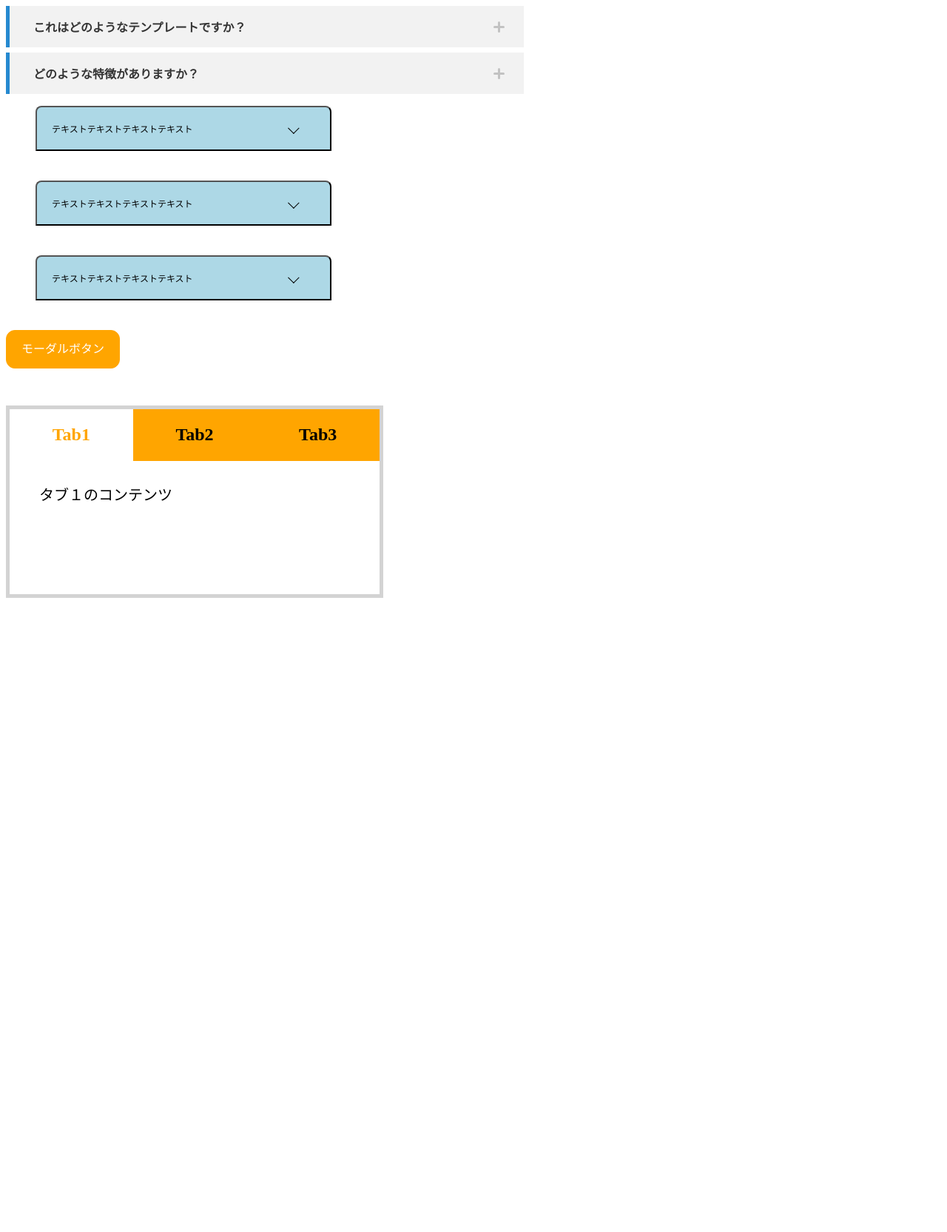
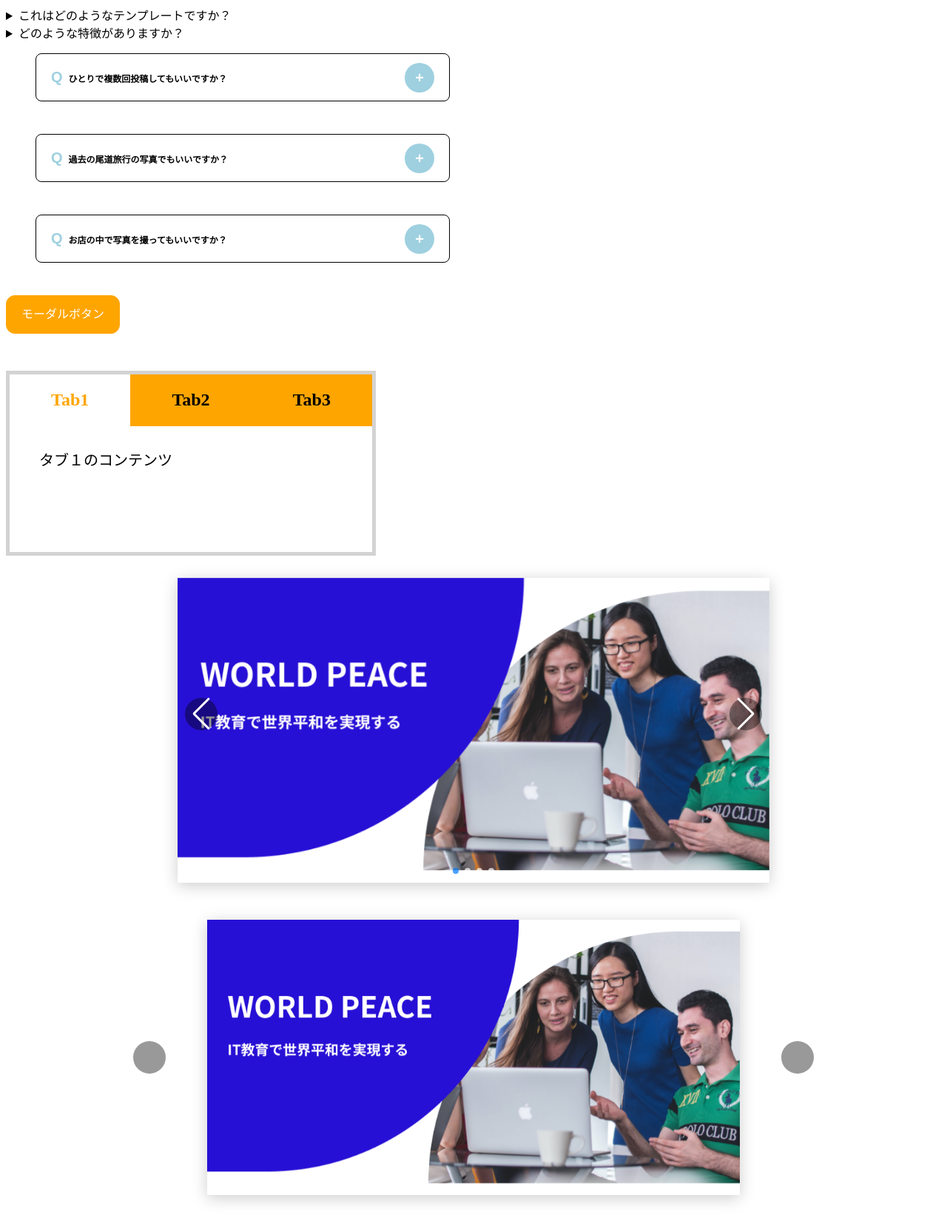
Before and after one commit to izumi0913-coder/practice, a plain HTML site: page practice/practice/index.html in a window 1280 px wide. Shown: the whole page at 74% size. Before the commit the page ends 816 px from the top, so only its background shows below. Drawn offline with nearby package versions, Linux system fonts and the light colour scheme.

Commit message:
練習用3

```diff
--- a/practice/practice/index.html
+++ b/practice/practice/index.html
@@ -4,6 +4,7 @@
       <meta charset="UTF-8">
       <meta name="viewport" content="width=device-width, initial-scale=1.0">
       <title>タブメニューサンプル</title>
+      <link rel="stylesheet" href="https://cdn.jsdelivr.net/npm/swiper@11/swiper-bundle.min.css"/>
       <link rel="stylesheet" href="style.css">
     </head>
     <body>
@@ -16,29 +17,30 @@
     <summary>どのような特徴がありますか？</summary>
     <p>目を引く可愛らしさとスタイリッシュさを兼ね備えています。</p>
 </details>
+
 <div class="qa">
     <ul class="qa_block">
       <li class="qa_item">
-        <button class="qa_head js-ac">テキストテキストテキストテキスト</button>
+        <button class="qa_head js-ac">ひとりで複数回投稿してもいいですか？</button>
           <div class="qa_body">
             <p>
-              テキストテキストテキストテキスト
+              期間中であれば何度でも投稿可能ですが、当選は１回限りとなります。
             </p>
         </div>
       </li>
       <li class="qa_item">
-        <button class="qa_head js-ac">テキストテキストテキストテキスト</button>
+        <button class="qa_head js-ac">過去の尾道旅行の写真でもいいですか？</button>
         <div class="qa_body">
           <p>
-            テキストテキストテキストテキスト
+            キャンペーン以前の期間に撮影した写真での参加も可能です。ただし、過去のInstagramに投稿済みのものに編集で「#見つけて尾道レトロ」を追加されてもシステム上反映することはできません。ご注意ください。
           </p>
         </div>
       </li>
       <li class="qa_item">
-        <button class="qa_head js-ac">テキストテキストテキストテキスト</button>
+        <button class="qa_head js-ac">お店の中で写真を撮ってもいいですか？</button>
         <div class="qa_body">
           <p>
-            テキストテキストテキストテキスト
+            店内で撮影した写真での参加も可能ですが、他人のプライバシーを侵害する写真によるご応募は無効です。店内撮影の際は、必ずお店の人へご確認ください。
           </p>
         </div>
       </li>
@@ -85,9 +87,40 @@
         <p>タブ３のコンテンツ</p>
       </div>
     </div>
-
   </div>
 
+  <!-- スライダー -->
+  <div class="swiper slider1">
+    <div class="swiper-wrapper">
+      <div class="swiper-slide"><img src="images/swiper1.png" alt="スライド1"></div>
+      <div class="swiper-slide"><img src="images/swiper2.png" alt="スライド2"></div>
+      <div class="swiper-slide"><img src="images/swiper3.png" alt="スライド3"></div>
+      <div class="swiper-slide"><img src="images/swiper4.png" alt="スライド4"></div>
+    </div>
+
+    <!-- ページネーションとナビボタン -->
+    <div class="swiper-pagination"></div>
+    <div class="swiper-button-prev"></div>
+    <div class="swiper-button-next"></div>
+  </div>
+
+<!-- スライダー2（ボタンを外に配置） -->
+<div class="slider2-wrapper">
+
+  <div class="swiper slider2">
+    <div class="swiper-wrapper">
+      <div class="swiper-slide"><img src="images/swiper1.png" alt="スライド1"></div>
+      <div class="swiper-slide"><img src="images/swiper2.png" alt="スライド2"></div>
+      <div class="swiper-slide"><img src="images/swiper3.png" alt="スライド3"></div>
+      <div class="swiper-slide"><img src="images/swiper4.png" alt="スライド4"></div>
+    </div>
+  </div>
+  <div class="swiper-pagination"></div>
+  <div class="swiper-button-prev-2"></div>
+  <div class="swiper-button-next-2"></div>
+
+</div>
+  <script src="https://cdn.jsdelivr.net/npm/swiper@11/swiper-bundle.min.js"></script>
   <script src="js/event.js"></script>
 </body>
 </html>
--- a/practice/practice/js/event.js
+++ b/practice/practice/js/event.js
@@ -44,3 +44,29 @@ tabs.forEach((tab,index) => {
     contents[index].classList.add('active');
   });
 });
+
+// スライダー1
+const swiper1 = new Swiper('.slider1', {
+  loop: true,
+  pagination: {
+    el: '.slider1 .swiper-pagination',
+    clickable: true,
+  },
+  navigation: {
+    nextEl: '.slider1 .swiper-button-next',
+    prevEl: '.slider1 .swiper-button-prev',
+  },
+});
+
+// スライダー2
+const swiper2 = new Swiper('.slider2', {
+  loop: true,
+  pagination: {
+    el: '.slider2 .swiper-pagination',
+    clickable: true,
+  },
+  navigation: {
+    nextEl: '.slider2 .swiper-button-next-2',
+    prevEl: '.slider2 .swiper-button-prev-2',
+  },
+});
--- a/practice/practice/style.css
+++ b/practice/practice/style.css
@@ -1,145 +1,99 @@
-/*アコーディオンの最大幅*/
-.accordion-005 {
-    max-width: 700px;
-}
-
-/*アコーディオンが閉じている状態の時の行と行の間の数値*/
-.accordion-005:not([open]) {
-    margin-bottom: 7px;
-}
-
-/*タイトル*/
-.accordion-005 summary {
-    display: flex;
-    justify-content: space-between;/*タイトル内の要素を左右に均等に配置*/
-    align-items: center;
-    position: relative;/*タイトル内の要素を相対位置で配置*/
-    padding: 1em 2em;/*タイトルの内側に上下1em、左右2emのパディングを追加します。*/
-    border-left: 5px solid #2589d0;
-    background-color: #f2f2f2;
-    color: #333333;
-    font-weight: 600;
-    cursor: pointer;/*タイトルにマウスカーソルを合わせたときにポインターを表示し、クリックできるようにする*/
-}
-
-/*マーカー（通常は三角形の矢印）を非表示にする*/
-.accordion-005 summary::webkit-details-marker {
-    display: none;
-}
-
-/*疑似要素でカスタムの矢印を作成*/
-.accordion-005 summary::before,
-.accordion-005 summary::after {
-    width: 3px;
-    height: 15px;
-    border-radius: 5px;/*疑似要素の角*/
-    background-color: #c2c2c2;/*議事要素の背景色*/
-    content: '';/*疑似要素を画面に表示するための「おまじない」*/
-}
-
-/*::before要素を右側に配置し、90度回転させて横向きの棒として表示*/
-.accordion-005 summary::before {
-    position: absolute;
-    right: 2em;
-    rotate: 90deg;
-}
-
-.accordion-005 summary::after {
-    transition: rotate.3s;
-}
-
-/*アコーディオンが開いているときに、::after要素を90度回転させて、矢印の向きを変える*/
-.accordion-005[open] summary::after {
-    rotate: 90deg;
-}
-
-.accordion-005 p {
-    transform: translateY(-10px);
-    opacity: 0;/*初期状態では内容を上に10ピクセル移動させ、透明にする*/
-    margin: 0;
-    padding: 1em 2em 2em 2em;
-    color: #333333;
-    transition: transform .5s, opacity .5s;/*0.5sかけてtransformとopacityを行う*/
-}
-
-.accordion-005[open] p {
-    transform: none;/*アコーディオンが開いたときに、<p>要素に適用されていたtransform: translateY(-10px);（要素を上方向に10ピクセル移動させる）を解除*/
-    opacity: 1;/*このコードがないと文字が表示されない。アコーディオンが開いたときに、<p>要素に適用されていたopacity: 0;（要素を完全に透明にする）を解除し、要素を表示*/
+*,
+*::before,
+*::after {
+  box-sizing: border-box;
 }
 
 .qa_block {
   display: flex;
   flex-direction: column;
-    max-width: 400px;
+  max-width: 600px;
   height: auto;
 }
 
 .qa_item {
-    display: inline-block;
+  display: block;
+}
+
+/* 2つ目以降にだけ上マージンを追加して隙間を空ける */
+.qa_item:not(:first-child) {
+  margin-top: 16px;
 }
 
 .qa_head {
   position: relative;
   text-align: left;
   padding: 20px 30px 20px 20px;
-    border-radius: 8px 8px 0 0;
-    background: lightblue;
+  border-radius: 8px;
+  background-color: #ffffff;
   color: black;
   cursor: pointer;
   width: 100%;
   font-size: 12px;
+  font-weight: 700;
+  border: 1px solid black;
+}
+
+.qa_head::before {
+  content: "Q";
+  font-size: 20px;
+  font-weight: 700;
+  color: #9ed0e0;
+  margin-right: 8px;
+}
+
+.qa_head::after {
+  content: "+";
+  position: absolute;
+  right: 20px;
+  top: 50%; /* 上端から50%（中央） */
+  transform: translateY(-50%); /* 完全に縦中央に揃える */
+  font-size: 20px;
+  width: 40px;
+  height: 40px;
+  line-height: 40px; /* 縦位置も中央に揃える */
+  background-color: #9ed0e0;
+  color: white;
+  border-radius: 50%;
+  text-align: center; /* プラス記号を横中央に揃える */
+  transition: transform 0.3s;
+}
+
+.qa_head.is-open::after {
+  content: "−";
+}
+
+.qa_head.is-open {
+  border-bottom: none;
 }
 
 .qa_body {
   position: relative;
+  background: #f5f5f5;
+  color: black;
+  border: 1px solid black;
+  border-top: none; /* ヘッダーとの境界線を消す */
   border-radius: 0 0 8px 8px;
-    background: #ffffff;
-    color: black;
-    border: 1px solid lightblue;
-    padding: 20px;
-    height: auto;
+  padding: 0 20px;
+  line-height: 0; /* テキスト高さ0＝非表示 */
+  opacity: 0;  /* 完全に透明＝非表示 */
+  transition: line-height 0.4s, padding 0.4s, opacity 0.4s;
+  overflow: hidden; /*はみ出した部分は非表示にする*/
   font-size: 12px;
 }
 
-.qa_head:after {
-    content:"";
-    border-top: 1px solid black;
-    border-left: 1px solid black;
-    display: inline-block;
-    width: 10px;
-    height: 10px;
-    transform: rotate(-135deg) translateY(9px);
-    position: absolute;
-    right: 50px;
-    top: 50%;
-    transition: transform .4s;
-}
-
-.qa_body {
-    position: relative;
-    border-radius: 0 0 8px 8px;
-    background: #ffffff;
-    color: black;
-    border: transparent;
-    padding: 0 20px; /*上下のpaddingを非表示の状態にする*/
-    line-height: 0; /*非表示、0*/
-    opacity: 0; /*非表示、0*/
-    transition: line-height 0.4s, padding 0.4s, opacity 0.4s;
+.qa_body::before {
+  content: "A";
+  font-size: 20px;
+  font-weight: 700;
+  color: #9ed0e0;
+  margin-right: 8px;
 }
 
 .qa_body.is-open {
   padding: 20px;
   line-height: 1.5;
   opacity: 1;
-    border: 1px solid lightblue;
-}
-
-.qa_head.is-open::after {
-    transform: rotate(45deg) translateY(-10px);
-}
-
-.qa_item:not(:first-child) {
-    margin-top: 16px;
 }
 
 /*モーダルウィンドウ*/
@@ -305,3 +259,129 @@
  .content.active {
   display: block;
  }
+
+ /*スワイパー スライダー全体の枠（コンテナ）のこと */
+ .swiper {
+  width: 90%;
+  max-width: 800px;
+  height: auto;
+  margin: auto;
+  position: relative;
+  overflow: hidden;
+  box-shadow: 0 4px 20px rgba(0, 0, 0, 0.2);
+  margin-top: 30px;
+  margin-bottom: 50px;
+}
+
+.swiper-slide img {
+  width: 100%;
+  height: auto;
+  object-fit: contain; /* 切れないように調整（必要に応じて変更） */
+}
+
+/* ナビゲーションボタン（←と→） */
+.swiper-button-prev,
+.swiper-button-next {
+  color: white; /*矢印の色を白に*/
+  width: 44px;
+  height: 44px;
+  background-color: rgba(0, 0, 0, 0.4); /* 半透明の黒背景 */
+  border-radius: 50%;
+  /* ボタンを縦方向の中央にキレイに配置 */
+  top: 50%; /* 親の高さの真ん中に */
+  transform: translateY(-50%);  /* 親の高さの真ん中に */
+}
+
+.swiper-button-prev:hover,
+.swiper-button-next:hover {
+  background-color: rgba(0, 0, 0, 0.6); /* ホバー時は少し濃い黒に */
+}
+
+/* ページネーション（スライド下の小さな●） */
+.swiper-pagination-bullet {
+  background: white;
+  opacity: 0.7;
+}
+
+.swiper-pagination-bullet-active {
+  background: #007aff; /* アクティブ（現在のスライド）を青に */
+}
+
+/* スライダー2の外側ボタン調整 */
+.slider2-wrapper {
+  position: relative;
+  width: 90%;
+  max-width: 800px;
+  margin: 50px auto;
+  overflow: visible;
+}
+
+.swiper-button-prev-2,
+.swiper-button-next-2 {
+  position: absolute;
+  top: 50%;
+  transform: translateY(-50%);
+  z-index: 10;
+  width: 44px;
+  height: 44px;
+  background-color: rgba(0, 0, 0, 0.4);
+  color: white;
+  border-radius: 50%;
+}
+
+.swiper-button-prev-2:hover,
+.swiper-button-next-2:hover {
+  background-color: rgba(0, 0, 0, 0.6);
+}
+
+/* 外側に配置 */
+.swiper-button-prev-2 {
+  left: -60px;
+}
+
+.swiper-button-next-2 {
+  right: -60px;
+}
+
+ @media screen and (max-width:480px) {
+  .qa_block {
+    max-width: 100%;
+    padding: 0 16px;
+  }
+
+  .qa_head,
+  .qa_body {
+    font-size: 14px;
+    padding: 16px;
+  }
+
+  .qa_head::after {
+    right: 16px;
+    width: 32px;
+    height: 32px;
+    line-height: 32px;
+    font-size: 18px;
+  }
+
+  .qa_head::before,
+  .qa_body::before {
+    font-size: 16px;
+  }
+
+  .swiper {
+    height:auto;
+  }
+
+  .swiper-button-prev,
+  .swiper-button-next {
+    width: 36px;
+    height: 36px;
+  }
+
+  .swiper-button-prev-2 {
+    left: 10px; /*小さい画面では少しだけ外につける*/
+  }
+  .swiper-button-next-2 {
+    right: 10px;
+  }
+ }
```
Also changed, not shown: practice/practice/images/swiper1.png (added), practice/practice/images/swiper2.png (added), practice/practice/images/swiper3.png (added), practice/practice/images/swiper4.png (added). Lines whose indentation alone changed are shown as unchanged.
